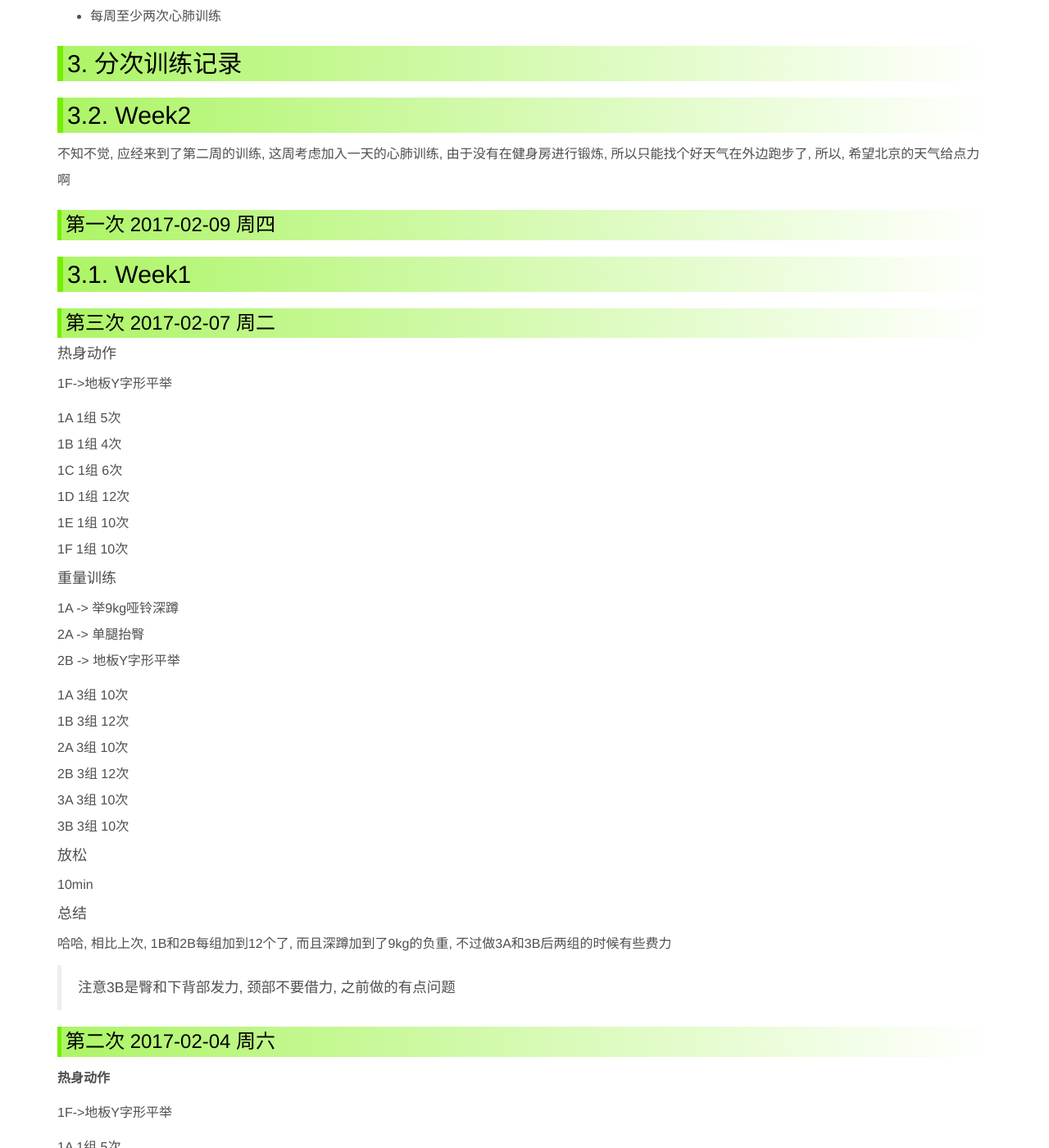
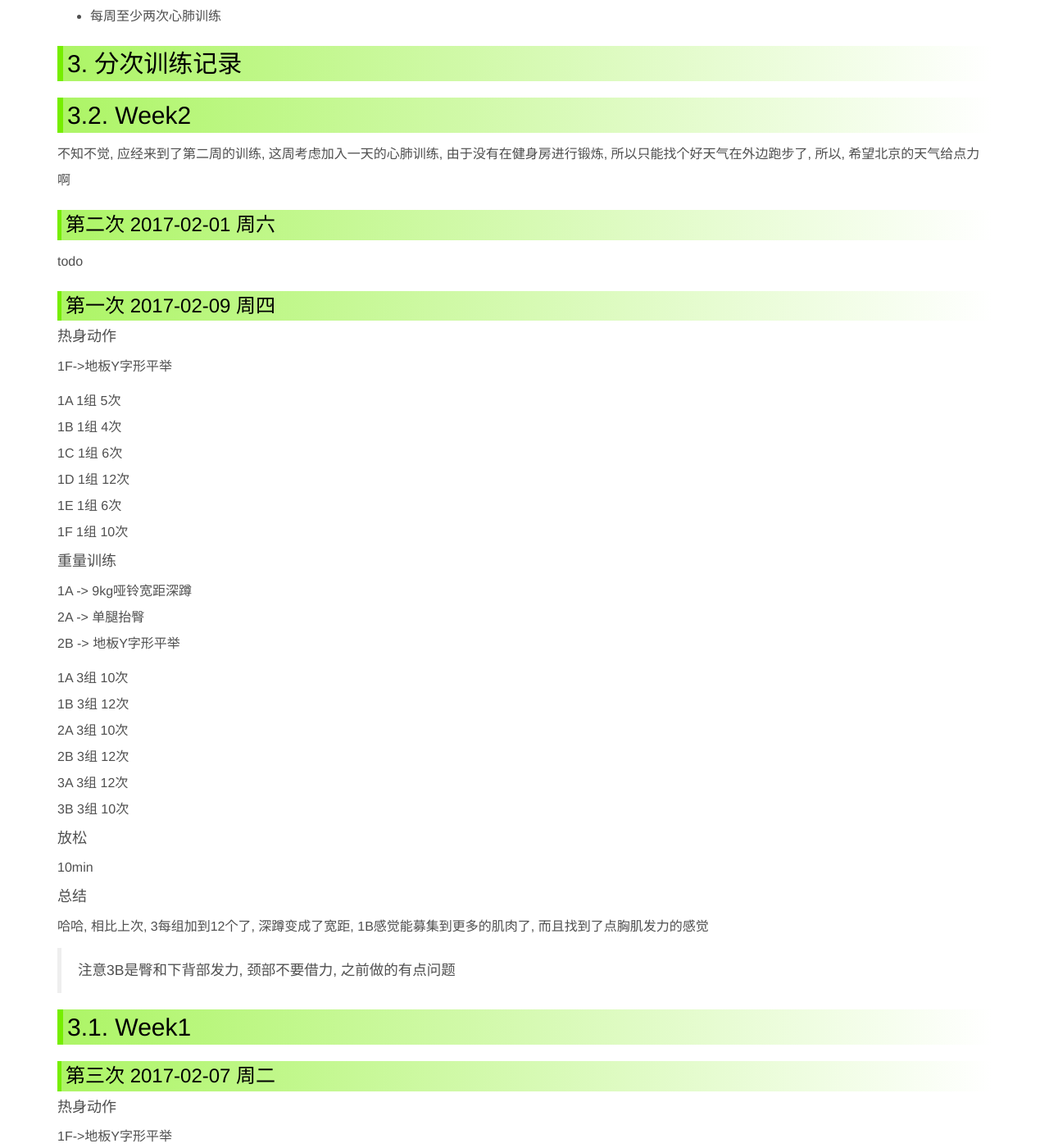
Before and after one commit to ronniewang/ronniewang.github.io, a Jekyll site: the page built from _posts/2017-02-02-body-building-2017.md, in a window 1280 px wide and 1400 px high, scrolled down 1429 px. Shown: the whole window at 82% size. Built offline with Jekyll 4.4.1, drawn with Linux system fonts in a browser that asks for light colours.

Commit message:
update files

```diff
--- a/_posts/2017-02-02-body-building-2017.md
+++ b/_posts/2017-02-02-body-building-2017.md
@@ -55,7 +55,45 @@ description: 新的一年到来了, 猛男计划正式开始
 
 不知不觉, 应经来到了第二周的训练, 这周考虑加入一天的心肺训练, 由于没有在健身房进行锻炼, 所以只能找个好天气在外边跑步了, 所以, 希望北京的天气给点力啊
 
+### 第二次 2017-02-01 周六
+
+todo
+
 ### 第一次 2017-02-09 周四
+
+#### 热身动作
+
+1F->地板Y字形平举
+
+1A 1组 5次
+1B 1组 4次
+1C 1组 6次
+1D 1组 12次
+1E 1组 6次
+1F 1组 10次
+
+#### 重量训练
+
+1A -> 9kg哑铃宽距深蹲
+2A -> 单腿抬臀
+2B -> 地板Y字形平举
+
+1A 3组 10次
+1B 3组 12次
+2A 3组 10次
+2B 3组 12次
+3A 3组 12次
+3B 3组 10次
+
+#### 放松
+
+10min
+
+#### 总结
+
+哈哈, 相比上次, 3每组加到12个了, 深蹲变成了宽距, 1B感觉能募集到更多的肌肉了, 而且找到了点胸肌发力的感觉
+
+> 注意3B是臀和下背部发力, 颈部不要借力, 之前做的有点问题
 
 ## 3.1. Week1
 
```
